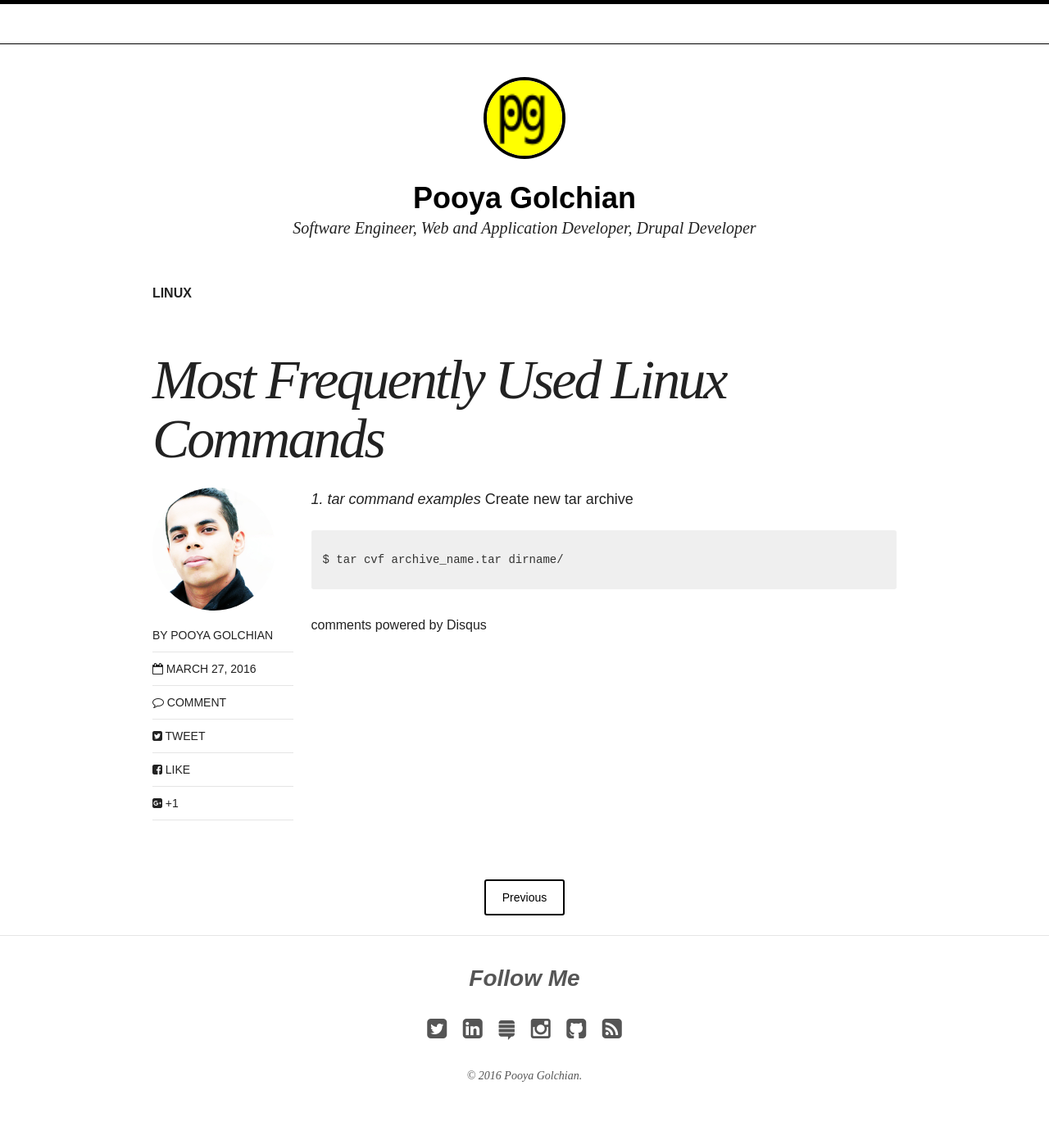
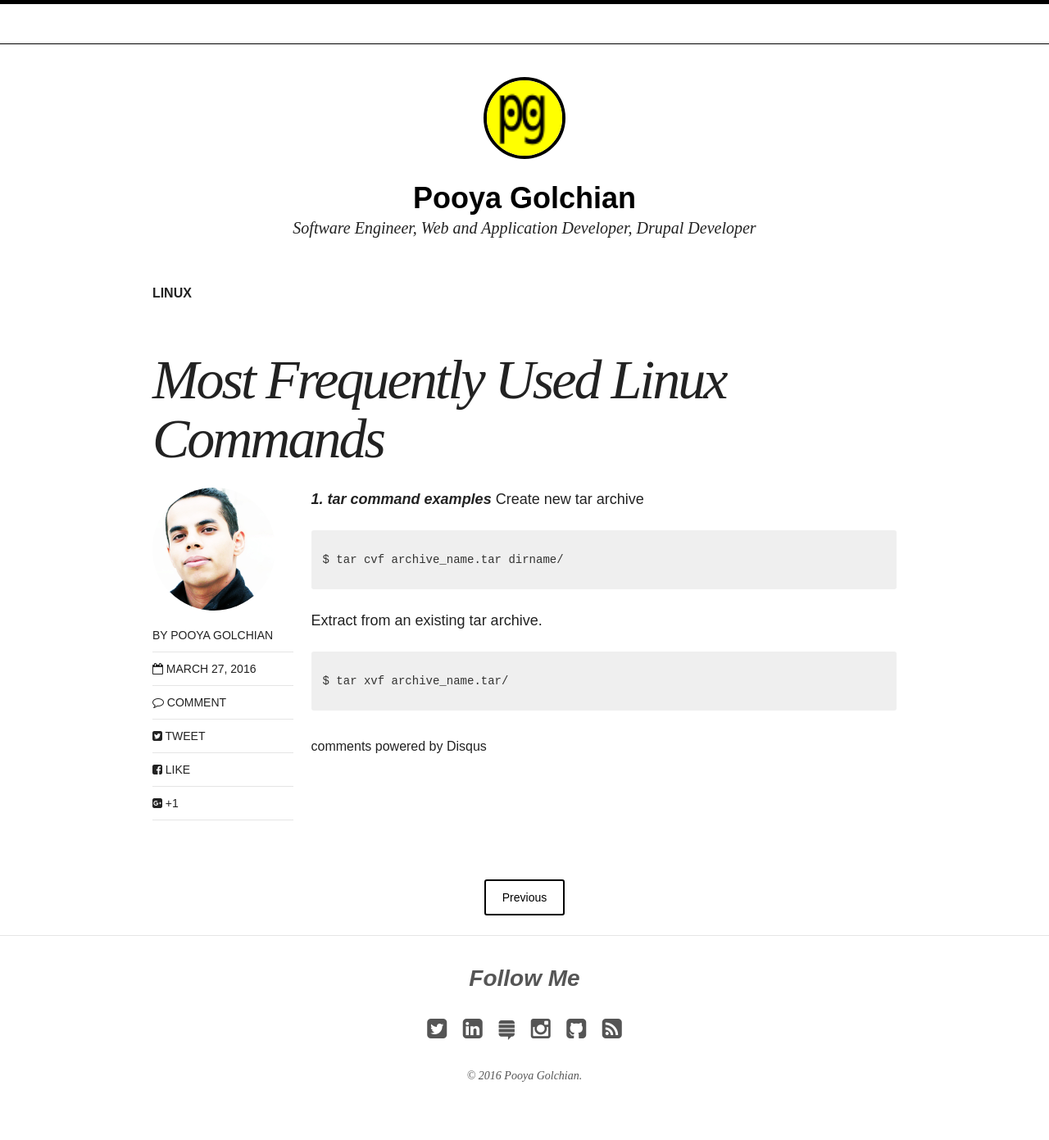
Before and after one commit to pooyagolchian/jekyll-theme, a Jekyll site: the page built from _posts/articles/2016-03-27-most-frequently-used-linux-commands.md, in a window 1280 px wide. Shown: the whole page at 82% size. Built offline with Jekyll 4.4.1, drawn with Linux system fonts in a browser that asks for light colours; nearby versions of some CDN libraries; comment, search, counter and statistics services are not loaded.

Commit message:
add post

```diff
--- a/_posts/articles/2016-03-27-most-frequently-used-linux-commands.md
+++ b/_posts/articles/2016-03-27-most-frequently-used-linux-commands.md
@@ -12,8 +12,12 @@ image:
   feature:
 date: 2016-03-27T20:04:47+04:30
 ---
-*1. tar command examples*
+***1. tar command examples***
 Create new tar archive
 {% highlight comments %}
 $ tar cvf archive_name.tar dirname/
 {% endhighlight %}
+Extract from an existing tar archive.
+{% highlight comments %}
+$ tar xvf archive_name.tar/
+{% endhighlight %}
```
Also changed, not shown: other parts of _posts/articles/2016-03-27-most-frequently-used-linux-commands.md (+1 -1 lines).
